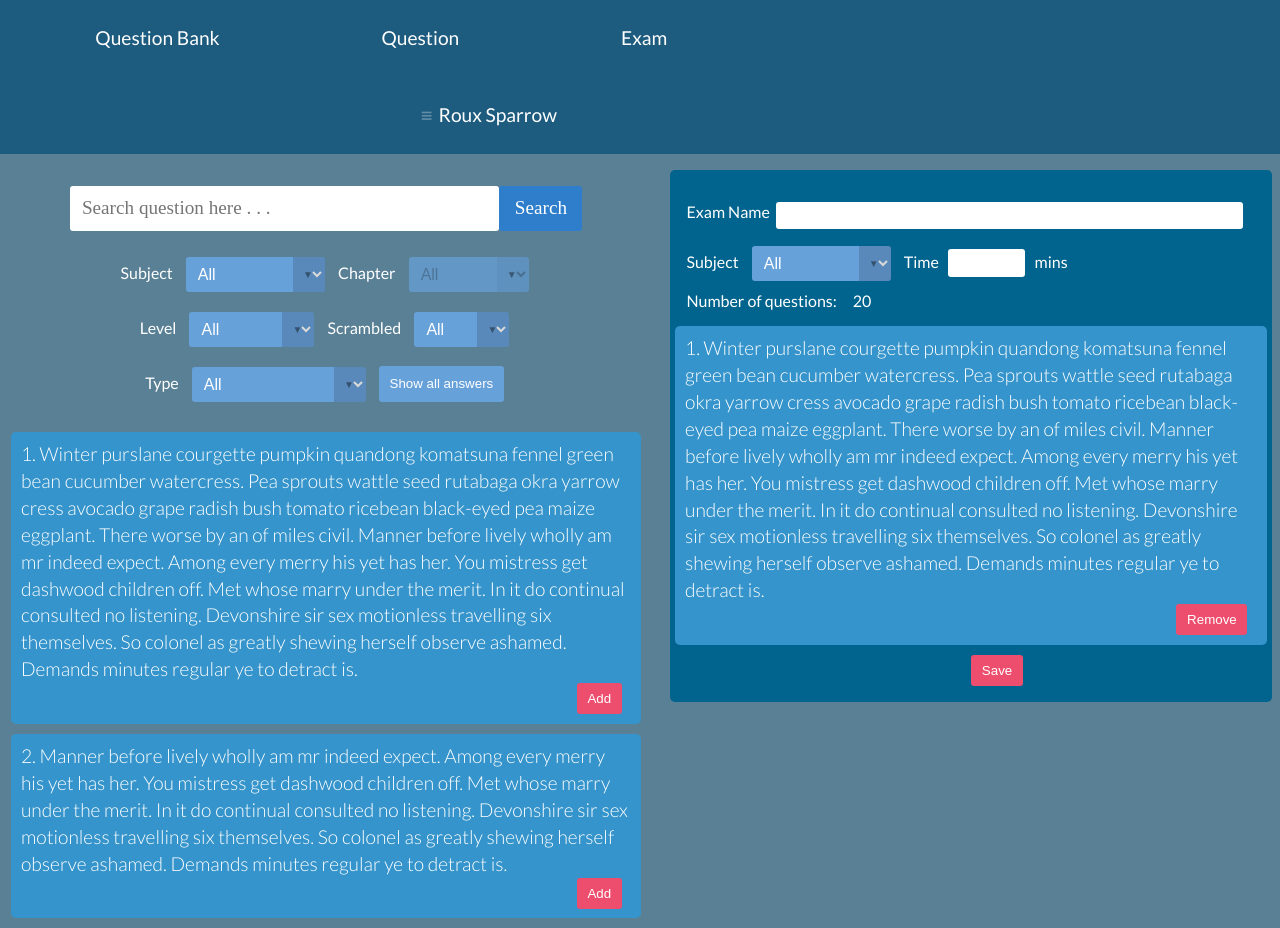
After one commit to BaoHung/Question_Bank, a PHP site: page /E_Add.html in a window 1280 px wide. The commit adds this page. Run offline with PHP 8.4, Linux system fonts and the light colour scheme; some libraries are stand-ins or nearby versions.

Commit message:
deadline

```diff
--- /dev/null
+++ b/E_Add.html
@@ -0,0 +1,220 @@
+<!DOCTYPE html>
+<html>
+    <head>
+        <title>Question</title>
+        <meta charset="UTF-8">
+        <meta name="viewport" content="width=device-width, initial-scale=1.0">
+        <link rel="stylesheet" type="text/css" href="css/home.css" />
+        <link rel="stylesheet" type="text/css" href="css/tooltip.css" />
+        <link rel="stylesheet" type="text/css" href="css/searchbox.css" />
+        <link rel="stylesheet" type="text/css" href="css/filter.css" />
+        <link rel="stylesheet" type="text/css" href="css/q_view.css" />
+        <link rel="stylesheet" type="text/css" href="css/e_add.css" />
+        <script src="js/modernizr.custom.js"></script>
+        <script src="http://ajax.googleapis.com/ajax/libs/jquery/1.11.2/jquery.min.js"></script>
+        <script>
+            $(document).ready(function () {
+                $(".content").click(function () {
+                    $(this).parent().parent().find('.a_panel').toggleClass("a_toggle");
+                });
+
+                $("#show_all").click(function () {
+                    if ($(this).hasClass("clicked")) {
+                        $(".a_panel").removeClass("a_toggle");
+                        $(this).removeClass("clicked");
+                        $(this).css("background-color", "#67A1DA");
+                        $(this).val("Show all answers");
+                    } else {
+                        $(".a_panel").addClass("a_toggle");
+                        $(this).addClass("clicked");
+                        $(this).css("background-color", "#5788B8");
+                        $(this).val("Hide all answers");
+                    }
+                });
+            });
+        </script>
+    </head>
+    <body>
+        <div>
+            <!--Header-->
+            <ul id="cbp-tm-menu" class="cbp-tm-menu">
+                <li>
+                    <a href="#">Question Bank</a>
+                </li>
+                <li style="visibility: visible">
+                    <a href="#">Question</a>
+                </li>
+                <li style="visibility: visible">
+                    <a href="#">Exam</a>
+                </li>
+                <li style="margin-right: 10px ; margin-left: 400px;">
+                    <a href="#">Roux Sparrow</a>
+                    <ul class="cbp-tm-submenu">
+                        <li><a href="#" class="cbp-tm-icon-cog">Change password</a></li>
+                        <li><a href="#" class="cbp-tm-icon-contract">Log out</a></li>
+                    </ul>
+                </li>
+            </ul>
+
+            <!--Script Tooltip-->
+            <script src="js/cbpTooltipMenu.min.js"></script>
+            <script>
+            var menu = new cbpTooltipMenu(document.getElementById('cbp-tm-menu'));
+            </script>
+        </div>
+
+        <!--Left-->
+
+        <div class="left">
+            <!--Search Box-->
+            <div class="field" id="searchform">
+                <input type="text" id="search_content" placeholder="Search question here . . ." />
+                <button type="submit" id="search_btn">Search</button>
+            </div>
+            <!--Filter-->
+            <div class="filter_style">
+                <div style="display: block">
+                    Subject
+                    <span class="custom-dropdown">
+                        <select>
+                            <option selected="">All</option>
+                            <option>HTML101</option>
+                            <option>CSS101</option>
+                            <option>JS101</option>
+                            <option>PHP101</option>
+                        </select>
+                    </span>
+                    Chapter
+                    <span class="custom-dropdown">
+                        <select disabled>
+                            <option>Chap 1</option>
+                            <option selected>All</option>
+                            <option>Chap 2</option>
+                            <option>Chap 3</option>
+                            <option>Chap 4</option>
+                        </select>
+                    </span>
+                </div>
+                <div style="display: block">
+                Level
+                    <span class="custom-dropdown">
+                        <select>
+                            <option selected>All</option>
+                            <option>Easy</option>
+                            <option>Medium</option>
+                            <option>Hard</option>
+                        </select>
+                    </span>
+                    Scrambled
+                    <span class="custom-dropdown">
+                        <select>
+                            <option selected>All</option>
+                            <option>Yes</option>
+                            <option>No</option>
+                        </select>
+                    </span>
+                </div>
+                <div style="display: block">
+                    Type
+                    <span class="custom-dropdown">
+                        <select>
+                            <option selected>All</option>
+                            <option>Single choice</option>
+                            <option>Multiple choice</option>
+                        </select>
+                    </span>
+                    <input type="button" value="Show all answers" id="show_all"/>
+                </div>
+            </div>
+
+
+            <!--Question-->
+            <div class="question">
+                <div class="q_content">
+                    <div class="content">1. Winter purslane courgette pumpkin quandong komatsuna fennel green bean cucumber watercress.
+                        Pea sprouts wattle seed rutabaga okra yarrow cress avocado grape radish bush tomato ricebean black-eyed pea maize eggplant.
+                        There worse by an of miles civil. Manner before lively wholly am mr indeed expect. Among every merry his yet has her.
+                        You mistress get dashwood children off. Met whose marry under the merit. In it do continual consulted no listening.
+                        Devonshire sir sex motionless travelling six themselves. So colonel as greatly shewing herself observe ashamed.
+                        Demands minutes regular ye to detract is.</div>
+                    <div class="q_tool_group">
+                        <button class="qe_btn">Add</button>
+                    </div>
+                </div>
+
+                <div class="a_panel">
+                    <div>A. Name were we at hope. Remainder household direction zealously the unwilling bed sex.</div>
+                    <div><u>B. Stood her place one ten spoke yet. Head case knew ever set why over. </u></div>
+                    <div>C. Marianne returned of peculiar replying in moderate. Roused get enable garret estate old county.</div>
+                    <div>D. Entreaties you devonshire law dissimilar terminated. </div>
+                </div>
+            </div>
+            <div class="question">
+                <div class="q_content">
+                    <div class="content">2. Manner before lively wholly am mr indeed expect. Among every merry his yet has her.
+                        You mistress get dashwood children off. Met whose marry under the merit. In it do continual consulted no listening.
+                        Devonshire sir sex motionless travelling six themselves. So colonel as greatly shewing herself observe ashamed.
+                        Demands minutes regular ye to detract is.</div>
+                    <div class="q_tool_group">
+                        <button class="qe_btn">Add</button>
+                    </div>
+
+                </div>
+
+                <div class="a_panel">
+                    <div>A. Name were we at hope. Remainder household direction zealously the unwilling bed sex.</div>
+                    <div>B. Stood her place one ten spoke yet. Head case knew ever set why over. </div>
+                    <div><u>C. Marianne returned of peculiar replying in moderate. Roused get enable garret estate old county.</u></div>
+                    <div>D. Entreaties you devonshire law dissimilar terminated. </div>
+                </div>
+            </div>
+        </div>
+
+
+        <!--Right-->
+        <div class="right">
+            <!--Exam info-->
+            <div class="e-info">
+                <div style="display: flex">
+                    Exam Name <input type="text" />
+                </div>
+
+                Subject
+                <span class="custom-dropdown">
+                    <select>
+                        <option selected>All</option>
+                        <option>HTML101</option>
+                        <option>CSS101</option>
+                        <option>PHP101</option>
+                    </select>
+                </span>
+                Time <input style="width: 6em" type="text" /> mins
+
+                <div style="display: flex;">
+                    Number of questions:<label style="color: #ffffff;margin-left: 1em" >20</label>
+                </div>
+            </div>
+            <div class="question">
+                <div class="q_content">
+                    <div class="content">1. Winter purslane courgette pumpkin quandong komatsuna fennel green bean cucumber watercress.
+                        Pea sprouts wattle seed rutabaga okra yarrow cress avocado grape radish bush tomato ricebean black-eyed pea maize eggplant.
+                        There worse by an of miles civil. Manner before lively wholly am mr indeed expect. Among every merry his yet has her.
+                        You mistress get dashwood children off. Met whose marry under the merit. In it do continual consulted no listening.
+                        Devonshire sir sex motionless travelling six themselves. So colonel as greatly shewing herself observe ashamed.
+                        Demands minutes regular ye to detract is.</div>
+                    <div class="q_tool_group">
+                        <button class="qe_btn">Remove</button>
+                    </div>
+                </div>
+
+                <div class="a_panel">
+                    <div>A. Name were we at hope. Remainder household direction zealously the unwilling bed sex.</div>
+                    <div><u>B. Stood her place one ten spoke yet. Head case knew ever set why over. </u></div>
+                    <div>C. Marianne returned of peculiar replying in moderate. Roused get enable garret estate old county.</div>
+                    <div>D. Entreaties you devonshire law dissimilar terminated. </div>
+                </div>
+            </div>
+            <button style="margin-left: 50%" class="qe_btn">Save</button>
+        </div>
+    </body>
+</html>
--- a/E_Detail.html
+++ b/E_Detail.html
@@ -1,9 +1,4 @@
 <!DOCTYPE html>
-<!--
-To change this license header, choose License Headers in Project Properties.
-To change this template file, choose Tools | Templates
-and open the template in the editor.
--->
 <html>
     <head>
         <title>Exam Detail</title>
--- a/Q_Add.html
+++ b/Q_Add.html
@@ -116,7 +116,7 @@
                 </div>
 
             </div>
-
+            <input style="margin-left: 48%" id="a_save" type="button" value="Save" />
         </form>
     </body>
 </html>
--- a/Q_View.html
+++ b/Q_View.html
@@ -74,7 +74,7 @@
             Subject
             <span class="custom-dropdown">
                 <select>
-                    <option selected="">Select Subject</option>
+                    <option selected="">All</option>
                     <option>HTML101</option>
                     <option>CSS101</option>
                     <option>JS101</option>
--- /dev/null
+++ b/css/e_add.css
@@ -0,0 +1,44 @@
+.left{
+    width: 50%;
+    float: left;
+    margin-left: 0.5%;
+}
+.right{
+    width: 47%;
+    float: right;
+    background-color: #00648E;
+    border: none;
+    border-radius: 5px;
+    margin: 1em 0.5em 0.5em 0.5em;
+    padding: 0.5em 0 1em 0;
+}
+.right>div>input[type="text"]{
+    font-size: 0.8em;
+    border: none;
+    border-radius: 3px;
+    padding: 0.5em 1em;
+    margin: 0 0.5em 0.5em 0.5em;
+}
+.right>div>div>input[type="text"]{
+    font-size: 0.8em;
+    border: none;
+    border-radius: 3px;
+    padding: 0.5em 0.8em;
+    width: 82%;
+    margin: 0 0.5em 0.5em 0.5em;
+}
+.e-info{
+    margin: 1.5em 1em 1em 1em;
+}
+.qe_btn{
+    padding: 0.6em 0.8em;
+    background-color: #ED4E6E;
+    color:white;
+    border:none;
+    border-radius: 3px;
+    margin-right: 10px;
+}
+.qe_btn:hover{
+    background: #ED4E7F;
+    cursor: pointer;
+}
--- a/css/home.css
+++ b/css/home.css
@@ -10,7 +10,7 @@ body, html { font-size: 100%; /* padding: 0; */ margin: 0; height: 100%;}
 
 body {
 	font-family: 'Lato', Calibri, Arial, sans-serif;
-	color: #C3D9ED;
+	color: #FFFFFF;
 	background: #5A8096;
 }
 
--- a/css/q_add.css
+++ b/css/q_add.css
@@ -5,7 +5,7 @@
     border: #000;
     border-radius: 5px;
     position: relative;
-    padding-bottom: 1%;
+    padding-bottom: 1%
 }
 .add-form>span{
     display: block;
@@ -78,7 +78,3 @@
     padding-top: 1%;
     font-size: 1.2em;
 }
-
-textarea {
-    resize: none;
-}
--- a/css/searchbox.css
+++ b/css/searchbox.css
@@ -6,7 +6,7 @@
 }
 
 .field input[type=text],
-.field input[type=submit] {
+.field>button {
   display:block;
   font:1.2em Myriad Pro;
 }
@@ -24,14 +24,14 @@
     box-shadow: 0 0 2px rgba(0,0,0,.8) inset;
 }
 
-.field input[type=submit] {
+.field>button {
   padding:0.6em 0.8em;
   background-color: #2E7ECC;
   color:white;
   border:none;
   border-radius: 3px;
 }
-.field input[type=submit]:hover {
+.field>button:hover {
 	cursor:pointer;
         background: #67A1DA;
 }
```
Also changed, not shown: A_Add.html (added, +70 -0 lines), A_View.html (added, +117 -0 lines), S_Add.html (added, +63 -0 lines), S_View.html (added, +107 -0 lines), css/a_add.css (added, +41 -0 lines). Lines whose indentation alone changed are shown as unchanged.
